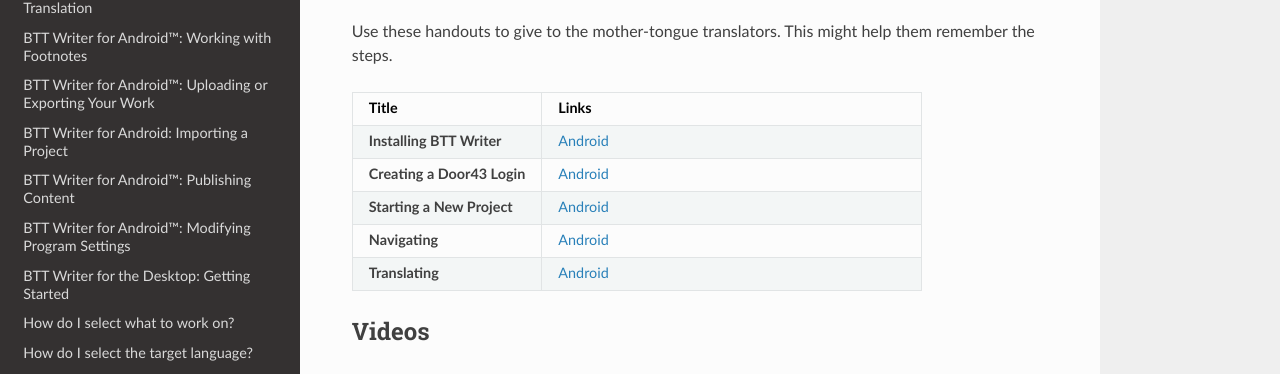
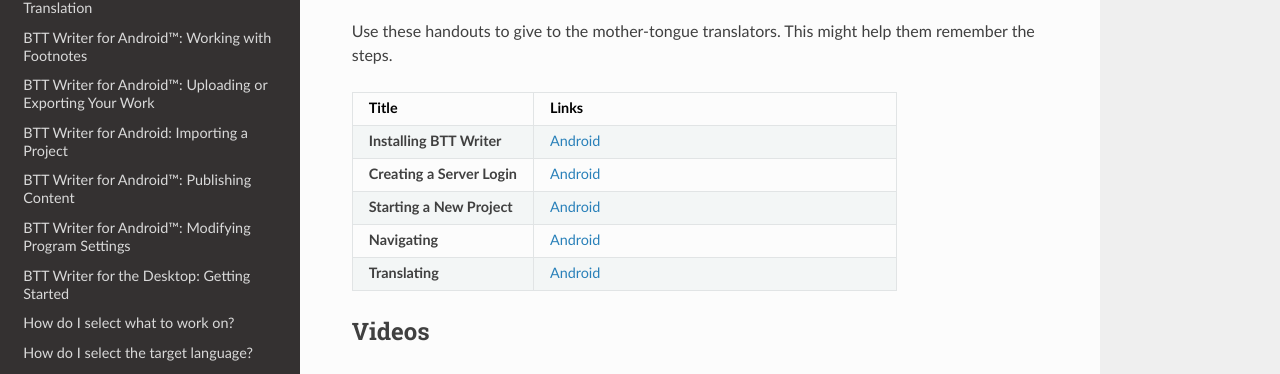
Before and after one commit to mondele/btt-writer-docs, a Sphinx documentation site: the page built from docs/Appendix.rst, in a window 1280 px wide and 1329 px high. Shown: the part 196-570 px from the top of the window. Built offline with Sphinx 7.4.7 and the Read the Docs theme 2.0.0, drawn with Linux system fonts in a browser that asks for light colours; pages that are not in the unit, such as notebooks, are missing from menus.

Commit message:
Update Appendix.rst

```diff
--- a/docs/Appendix.rst
+++ b/docs/Appendix.rst
@@ -16,7 +16,7 @@
    * - **Installing BTT Writer**
      - `Android <https://github.com/WycliffeAssociates/btt-writer-docs/blob/master/docs/A_BTTWriter_Install_Handout.pdf>`_
 
-   * - **Creating a Door43 Login**
+   * - **Creating a Server Login**
      - `Android <https://github.com/WycliffeAssociates/btt-writer-docs/blob/master/docs/A_BTTWriter_Login_Handout.pdf>`_
 
    * - **Starting a New Project**
```
